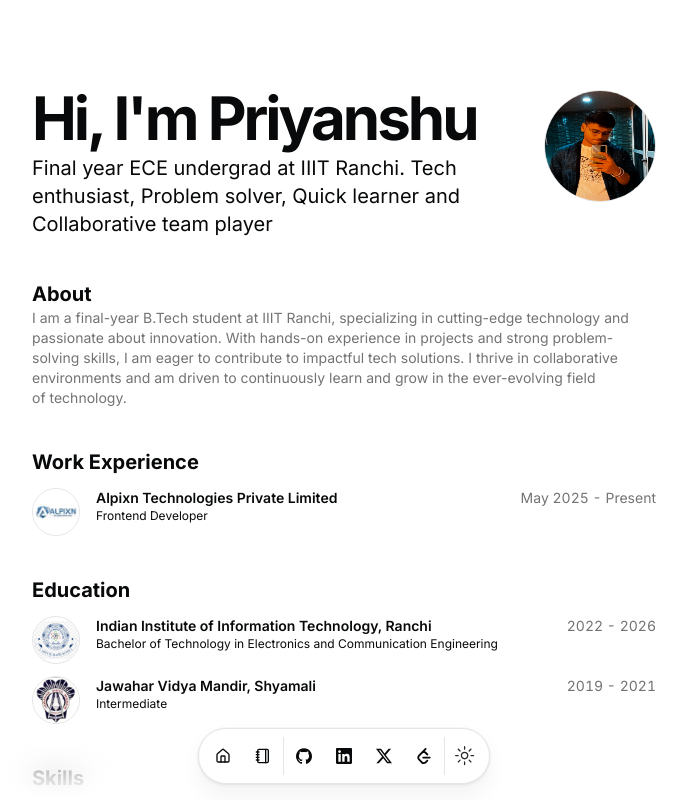
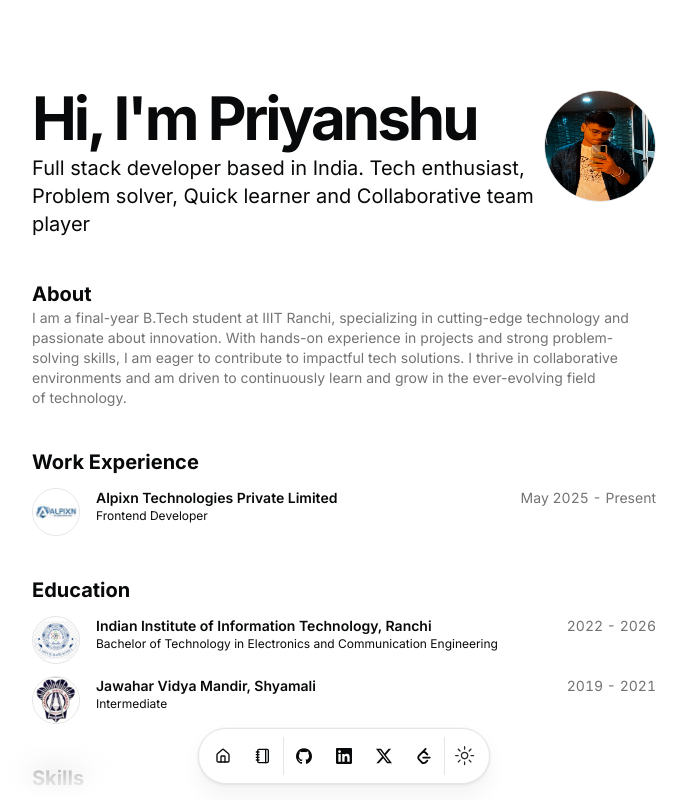
Before and after one commit to priyanshuranjan16/Portfolio, a Next.js app: page / in a window 1280 px wide. Shown: the top 800 px of the page, without its empty margins (296-983 px from the left). Built offline with nearby package versions, Linux system fonts and the light colour scheme.

Commit message:
resume updated

```diff
--- a/src/data/resume.tsx
+++ b/src/data/resume.tsx
@@ -8,7 +8,7 @@ export const DATA = {
   location: "Ranchi, India",
   locationLink: "https://www.google.com/maps/place/india",
   description:
-    "Final year ECE undergrad at IIIT Ranchi. Tech enthusiast, Problem solver, Quick learner and Collaborative team player",
+    "Full stack developer based in India. Tech enthusiast, Problem solver, Quick learner and Collaborative team player",
   summary:
     "I am a final-year B.Tech student at IIIT Ranchi, specializing in cutting-edge technology and passionate about innovation. With hands-on experience in projects and strong problem-solving skills, I am eager to contribute to impactful tech solutions. I thrive in collaborative environments and am driven to continuously learn and grow in the ever-evolving field of technology.",
   avatarUrl: "me.jpg",
```
